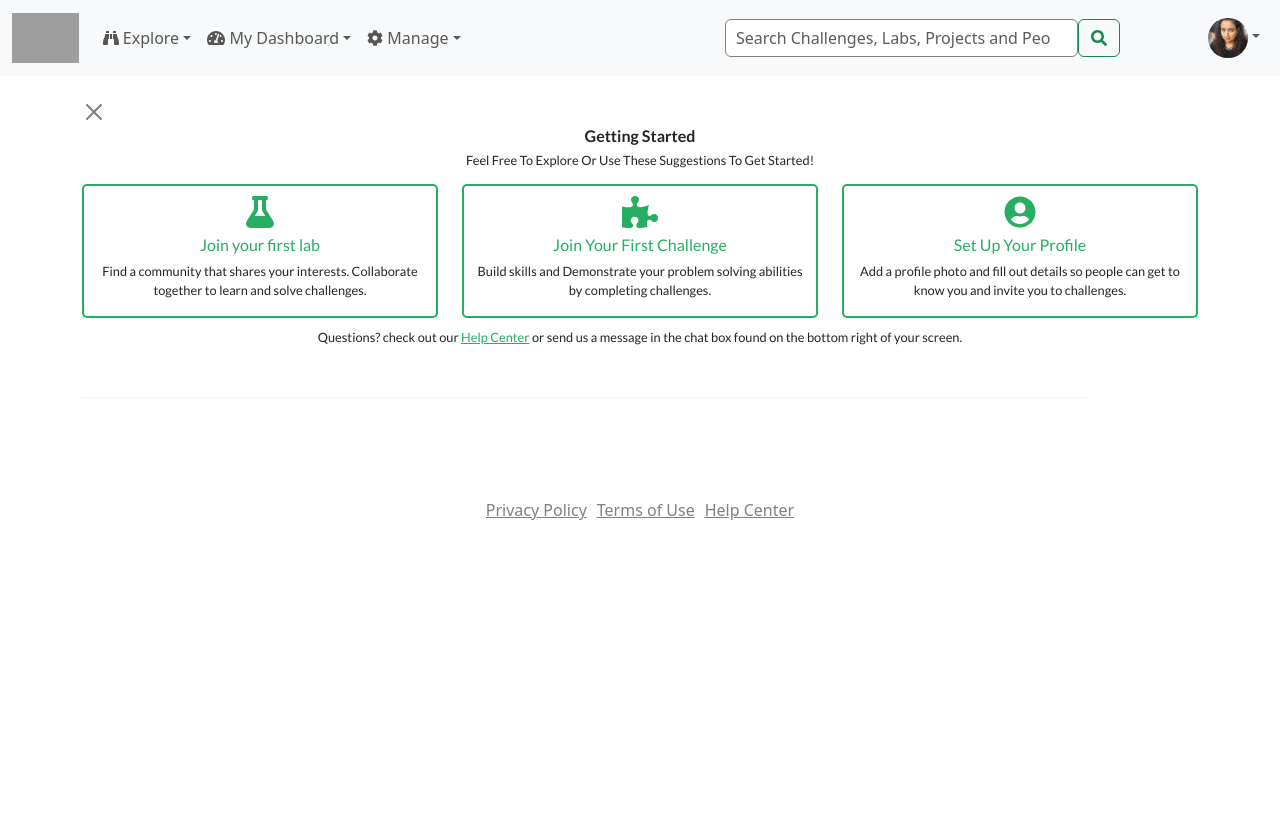
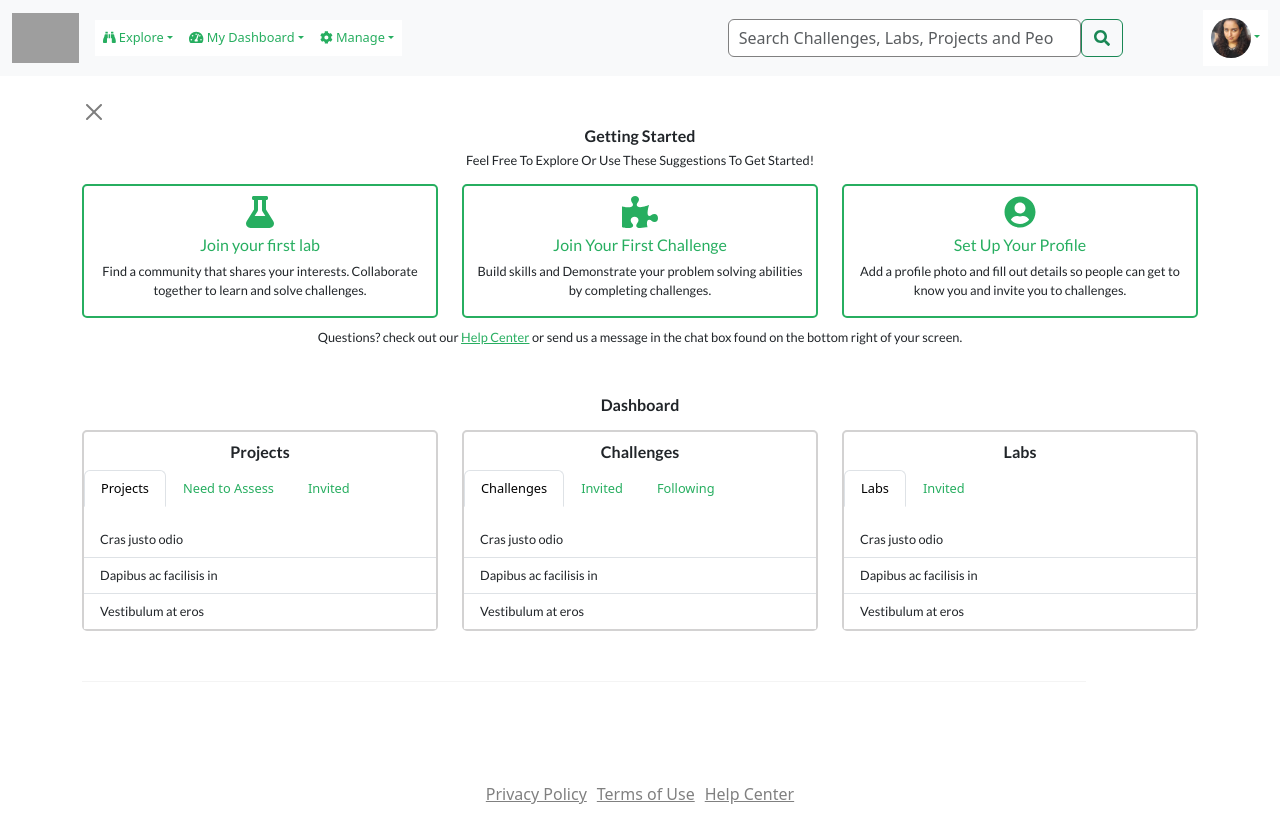
Before and after one commit to nfereidooni/dashboard-and-project-challenge, a React (Create React App) app: page / in a window 1280 px wide. Before the commit the page ends 800 px from the top, so only its background shows below. Built offline with nearby package versions, Linux system fonts and the light colour scheme; grey boxes are pictures that could not be loaded.

Commit message:
dashboard layout created with some styling

```diff
--- a/src/components/Dashboard/index.js
+++ b/src/components/Dashboard/index.js
@@ -1,24 +1,24 @@
 import { React, useState } from "react";
 import "./style.css";
-import { Container, CloseButton, Row, Col } from "react-bootstrap";
+import { Container, CloseButton, Row, Col, Tabs, Tab, ListGroup, ListGroupItem } from "react-bootstrap";
 
-const CODE_DATA = [
+const PROJECT_DATA = [
 
-  {title: "Backend Developer Challenge 1: SQL",
-  image: "https://prepr-media-live.s3.ca-central-1.amazonaws.com/uploads/challenge/hn6fd9vCImNkx6Eygm4cNkUnO.png",
-  imageAlt: "Backend Developer Challenge icon Banner",
-  link: "https://preprlabs.org/challengeManager/backend-developer-challenge-1-sql",
-  recommended: "yes",
-  type: "Challenge",
-  description: "Introduction: SQL is a query language that is used to interact with databases. It is a Domain Specific Language, meaning it is a specialized language that is used for working with data in databases."
+  {title: "CodeByNiki: Web Page Creation",
+  link: "https://preprlabs.org/projects/codebyniki-web-page-creation",
+  challenge: "Frontend Developer Challenge 1: Web Page Creation"
 },
-  {title: "Backend Developer Challenge 2: HTML, CSS and PHP",
-  image: "https://prepr-media-live.s3.ca-central-1.amazonaws.com/uploads/challenge/Xmjj54N0oStU9seXcLArlNgpq.png",
-  imageAlt: "Backend Developer Challenge icon Banner",
-  link: "https://preprlabs.org/challengeManager/backend-developer-challenge-2-html-css-and-php",
-  recommended: "yes",
-  type: "Challenge",
-  description: "Introduction: HTML is the basis for all web pages on the internet and CSS dictates how HTML elements will be displayed. In this challenge you will be given a template for a basic web page you will also use PHP to create a search functionality for the website."
+  {title: "CodeByNiki: Login System",
+  link: "https://preprlabs.org/projects/codebyniki-login-system",
+  challenge: "Frontend Developer Challenge 2: Login System"
+},
+  {title: "CodeByNiki: Dashboard & Project Creation",
+  link: "https://preprlabs.org/projects/codebyniki-dashboard-project",
+  challenge: "Frontend Developer Challenge 3: Dashboard and Project Creation"
+},
+  {title: "CodeByNiki: Accessibility Integration",
+  link: "https://preprlabs.org/projects/codebyniki-accessibility-intg",
+  challenge: "Frontend Developer Challenge 4: Accessibility Integration"
 }
 ]
 
@@ -28,6 +28,9 @@ function Dashboard() {
 
   return (
     <Container>
+
+      {/* Getting Started */}
+
         {hide && <div className="gettingStarted" id="gettingStarted">
             <CloseButton onClick={() => setHide(false)} aria-label="Hide" />
             <h1 className="gettingStarted-h1 text-center">Getting Started</h1>
@@ -57,6 +60,91 @@ function Dashboard() {
             </Row>
             <p className="gettingStarted-p text-center">Questions? check out our <a href="https://intercom.help/preprme/en" target="_blank" rel="noreferrer">Help Center</a> or send us a message in the chat box found on the bottom right of your screen.</p>
         </div>}
+
+        {/* Dashboard */}
+
+        <div className="dashboard">
+            <h1 className="gettingStarted-h1 text-center mt-5 mb-3">Dashboard</h1>
+          <Row>
+
+            {/* Projects */}
+            <Col sm={12} md={4}>
+              <div className="dashboardCard">
+                  <h1 className="cardTitle text-center">Projects</h1>
+                  <Tabs defaultActiveKey="projects"  className="tabsGroup mb-3">
+                    <Tab className="cardTab" eventKey="projects" title="Projects">
+                      <ListGroup className="listGroup list-group-flush">
+                        <ListGroupItem>Cras justo odio</ListGroupItem>
+                        <ListGroupItem>Dapibus ac facilisis in</ListGroupItem>
+                        <ListGroupItem>Vestibulum at eros</ListGroupItem>
+                      </ListGroup>
+                    </Tab>
+                    <Tab className="cardTab" eventKey="assess" title="Need to Assess">
+                      <ListGroup className="listGroup list-group-flush">
+                        <p className="noResult text-center">No Assessments Required</p>
+                      </ListGroup>
+                    </Tab>
+                    <Tab className="cardTab" eventKey="invited" title="Invited">
+                      <ListGroup className="listGroup list-group-flush">
+                        <p className="noResult text-center">No Invitations</p>
+                      </ListGroup>
+                    </Tab>
+                  </Tabs>
+              </div>
+            </Col>
+
+            {/* Challenges */}
+            <Col sm={12} md={4}>
+              <div className="dashboardCard">
+                  <h1 className="cardTitle text-center">Challenges</h1>
+                  <Tabs defaultActiveKey="challenges"  className="tabsGroup mb-3">
+                    <Tab className="cardTab" eventKey="challenges" title="Challenges">
+                      <ListGroup className="listGroup list-group-flush">
+                        <ListGroupItem>Cras justo odio</ListGroupItem>
+                        <ListGroupItem>Dapibus ac facilisis in</ListGroupItem>
+                        <ListGroupItem>Vestibulum at eros</ListGroupItem>
+                      </ListGroup>
+                    </Tab>
+                    <Tab className="cardTab" eventKey="invited" title="Invited">
+                      <ListGroup className="listGroup list-group-flush">
+                        <p className="noResult text-center">No Invitations</p>
+                      </ListGroup>
+                    </Tab>
+                    <Tab className="cardTab" eventKey="following" title="Following">
+                      <ListGroup className="listGroup list-group-flush">
+                        <p className="noResult text-center">You are not following any challenges</p>
+                      </ListGroup>
+                    </Tab>
+                  </Tabs>
+              </div>
+            </Col>
+
+            {/* Labs */}
+            <Col sm={12} md={4}>
+              <div className="dashboardCard">
+                  <h1 className="cardTitle text-center">Labs</h1>
+                  <Tabs defaultActiveKey="labs"  className="tabsGroup mb-3">
+                    <Tab className="cardTab" eventKey="labs" title="Labs">
+                      <ListGroup className="listGroup list-group-flush">
+                        <ListGroupItem>Cras justo odio</ListGroupItem>
+                        <ListGroupItem>Dapibus ac facilisis in</ListGroupItem>
+                        <ListGroupItem>Vestibulum at eros</ListGroupItem>
+                      </ListGroup>
+                    </Tab>
+                    <Tab className="cardTab" eventKey="invited" title="Invited">
+                      <ListGroup className="listGroup list-group-flush">
+                        <p className="noResult text-center">No Invitations</p>
+                      </ListGroup>
+                    </Tab>
+                  </Tabs>
+              </div>
+            </Col>
+          </Row>
+        </div>
+
+
+
+
     </Container>
   );
 }
--- a/src/components/Dashboard/style.css
+++ b/src/components/Dashboard/style.css
@@ -60,3 +60,54 @@ a {
     font-weight: 400;
     font-size: 0.8rem;
 }
+
+
+/* Dashboard */
+
+.dashboardCard {
+    border: 2px solid #d3d2d2;
+    border-radius: 5px;
+    width: 100%;
+}
+
+.cardTitle {
+    font-family: 'Lato', sans-serif;
+    font-weight: 700;
+    font-size: 1rem;
+    margin-top: 10px;
+}
+
+.listGroup {
+    max-height: 200px;
+    overflow-y: auto;
+}
+
+.tabsGroup ul > li > a {
+    background-color: gray;
+    color: white;
+}
+
+.cardTab {
+    font-family: 'Lato', sans-serif;
+    font-weight: 400;
+    font-size: 0.8rem;
+}
+
+.nav-tabs, .nav-item.show, .nav-link, .nav-tabs, .nav-link.active {
+    color: #27ae60;
+    background-color: #fff;
+    border-color: none;
+    font-size: 0.8rem;
+}
+
+.nav-tabs {
+    border-bottom: none;
+}
+
+.nav-tabs, .nav-link:hover{
+    color: gray;
+}
+
+.noResult {
+    margin: 20px;
+}
```
Lines whose indentation alone changed are shown as unchanged.
